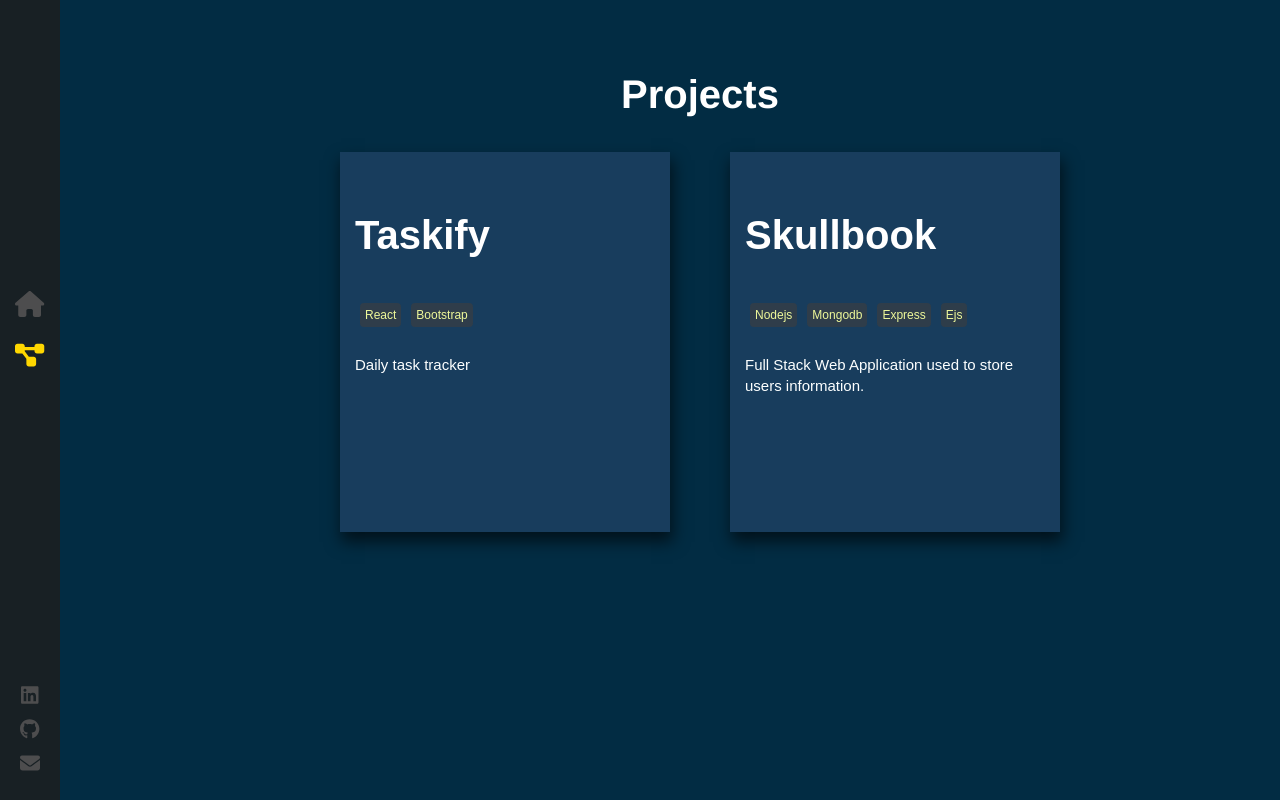
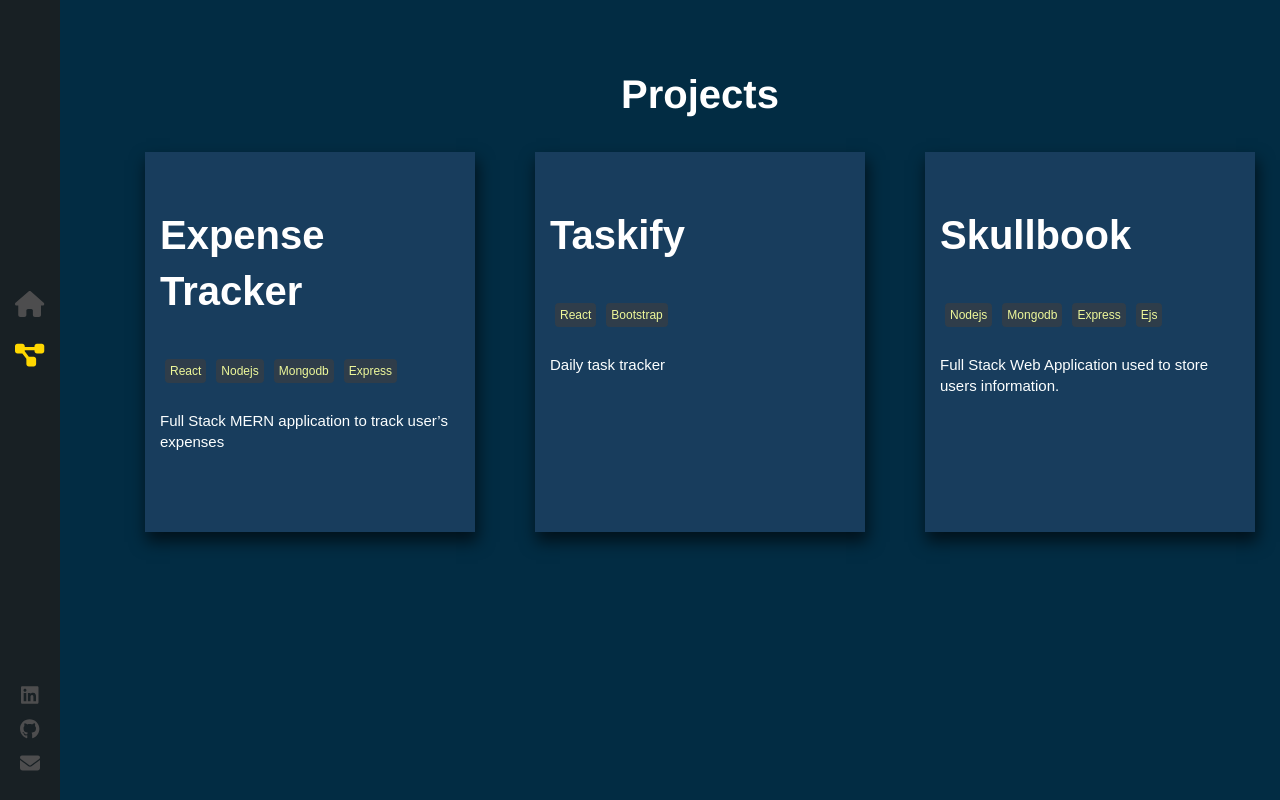
Before and after one commit to Sudhanshu10m/Portfolio, a React (Create React App) app: page /projects in a window 1280 px wide. Shown: the top 800 px of the page. Built offline with nearby package versions, Linux system fonts and the light colour scheme.

Commit message:
Added new project Expense Tracker

```diff
--- a/src/components/Home/index.scss
+++ b/src/components/Home/index.scss
@@ -21,6 +21,7 @@
         font-weight: 400;
         clear: both;
 
+
         &::before {
             // content: '<h1>';
             font-family: 'La Belle Aurore';
@@ -30,6 +31,7 @@
             margin-top: -40px;
             left: 15px;
             opacity: 0.6;
+
         }
 
         &::after {
@@ -42,6 +44,7 @@
             margin-left: 20px;
             animation: fadeIn 1s 1.7s backwards;
             opacity: 0.6;
+
         }
 
         // img {
@@ -94,6 +97,7 @@
         &:hover {
             background: #ffd700;
             color: #333;
+
         }
     }
 
--- a/src/components/Projects/projects.js
+++ b/src/components/Projects/projects.js
@@ -11,13 +11,20 @@ const Project = () => {
         <section>
           <ProjectCard
             key="1"
+            projHead="Expense Tracker"
+            description="Full Stack MERN application to track user’s expenses"
+            link="https://github.com/Sudhanshu10m/Expense-Tracker"
+            tags={['React', 'Nodejs', 'Mongodb', 'Express']}
+          />
+          <ProjectCard
+            key="2"
             projHead="Taskify"
             description="Daily task tracker"
             link="https://github.com/Sudhanshu10m/Taskify"
             tags={['React', 'Bootstrap']}
           />
           <ProjectCard
-            key="2"
+            key="3"
             projHead="Skullbook"
             description="Full Stack Web Application used to store users information."
             link="https://github.com/GLADI8R/SkullBook"
--- a/src/components/Projects/projects.scss
+++ b/src/components/Projects/projects.scss
@@ -17,6 +17,11 @@
     margin-top: 2%;
     margin-bottom: 0%;
     // height: 72px;
+
+    &:hover {
+        // animation: rubberBand 1s;
+        color: #ffd700;
+    }
 
 
 }
```
